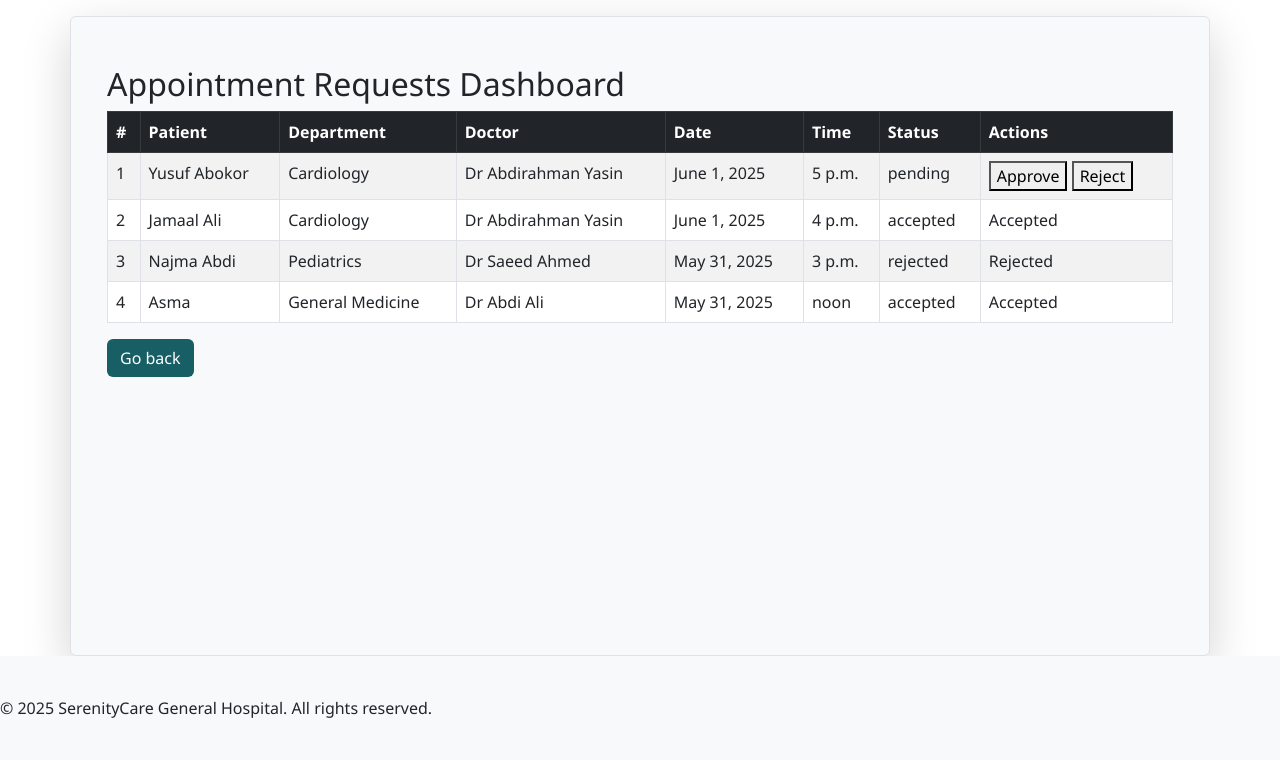
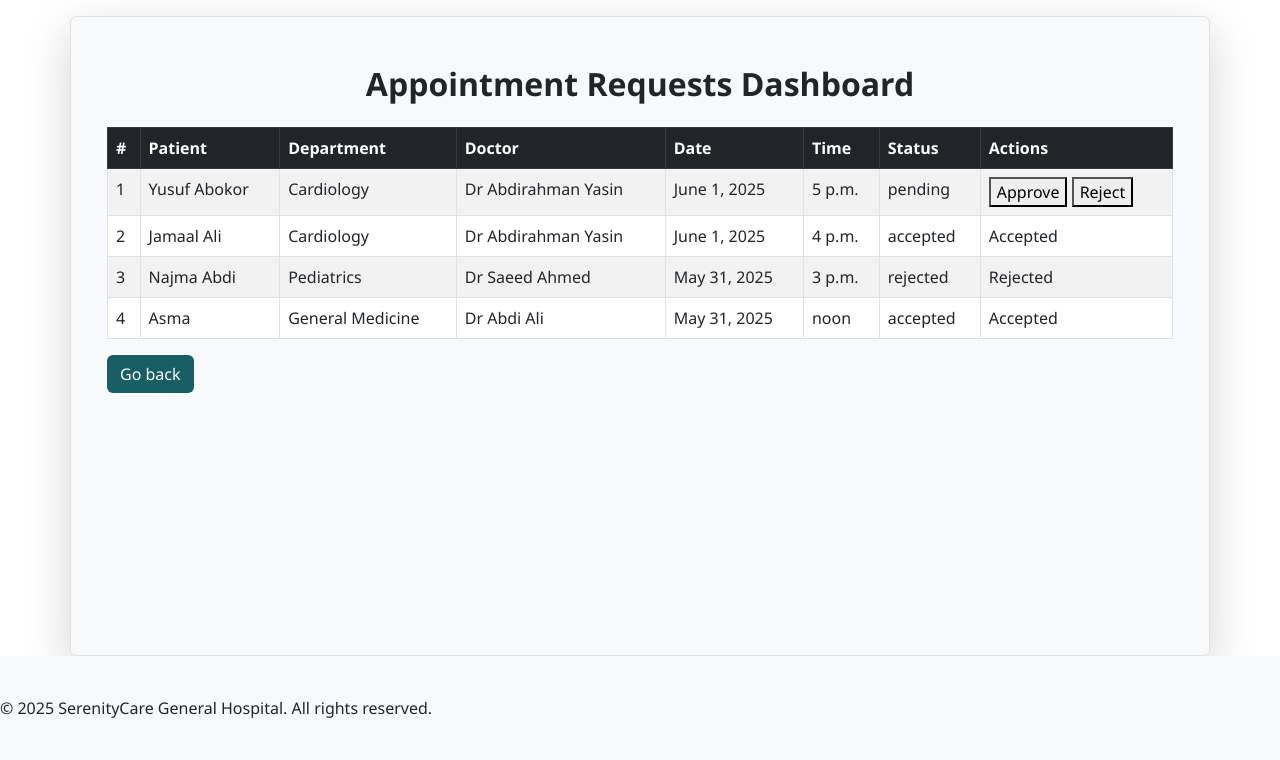
Before and after one commit to najma-se/Hospital_Appointment_sys, a Django app: page /dashboard/requested_appointments/ in a window 1280 px wide. Shown: the part 74-834 px from the top of the page. Run offline with Django 5.2, Linux system fonts and the light colour scheme; a user stored in the database is signed in; data comes from the database, SQL or seed files in the repository; some libraries are stand-ins or nearby versions.

Commit message:
Update requested_appointments.html

```diff
--- a/hms/templates/admin/requested_appointments.html
+++ b/hms/templates/admin/requested_appointments.html
@@ -2,7 +2,7 @@
 {% block content %}
 
 <div class="container mt-4">
-  <h2>Appointment Requests Dashboard</h2>
+  <h2 class="fw-bold text-center mb-4">Appointment Requests Dashboard</h2>
 
   <table class="table table-striped table-bordered">
     <thead class="table-dark">
```
